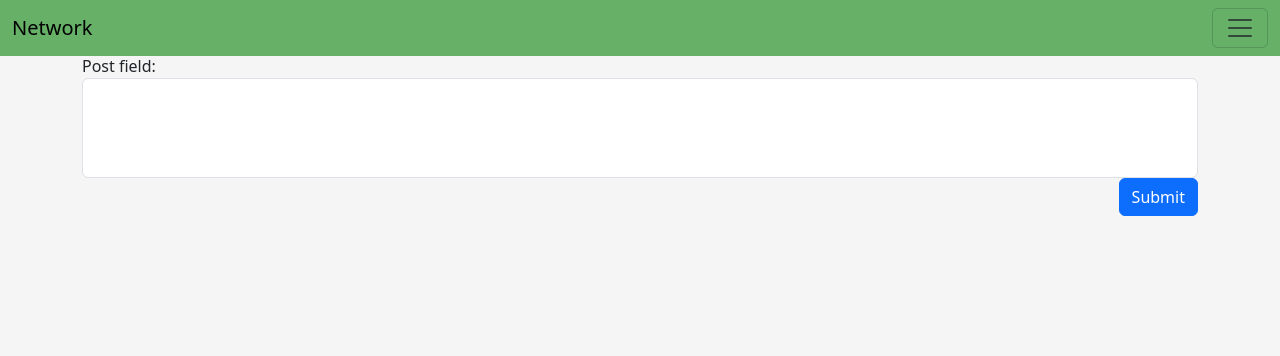
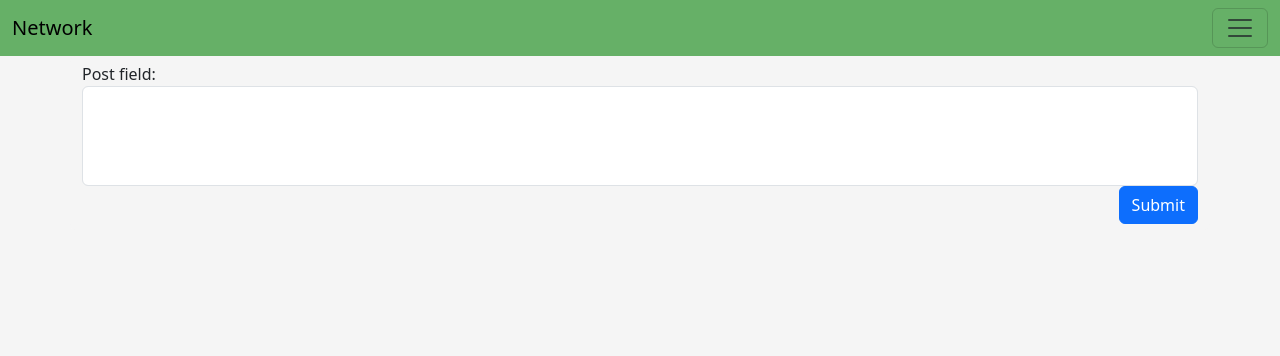
Before and after one commit to NearBee/Js-Network, a Django app: page /new_post in a window 1280 px wide. Shown: the top 356 px of the page. Run offline with Django 3.2, Linux system fonts and the light colour scheme; the visitor is signed in with stand-in values (Sample User, id 1).

Commit message:
added a padding to the top of the page

```diff
--- a/network/templates/network/newpost.html
+++ b/network/templates/network/newpost.html
@@ -3,7 +3,7 @@
 {% block title %}New Post{% endblock %}
 
 {% block body %}
-<div class="container">
+<div class="container pt-2">
     <div class="row justify-content-center">
         <form class="form-control border border-0" method="POST">
             <div class="col-12">
```
